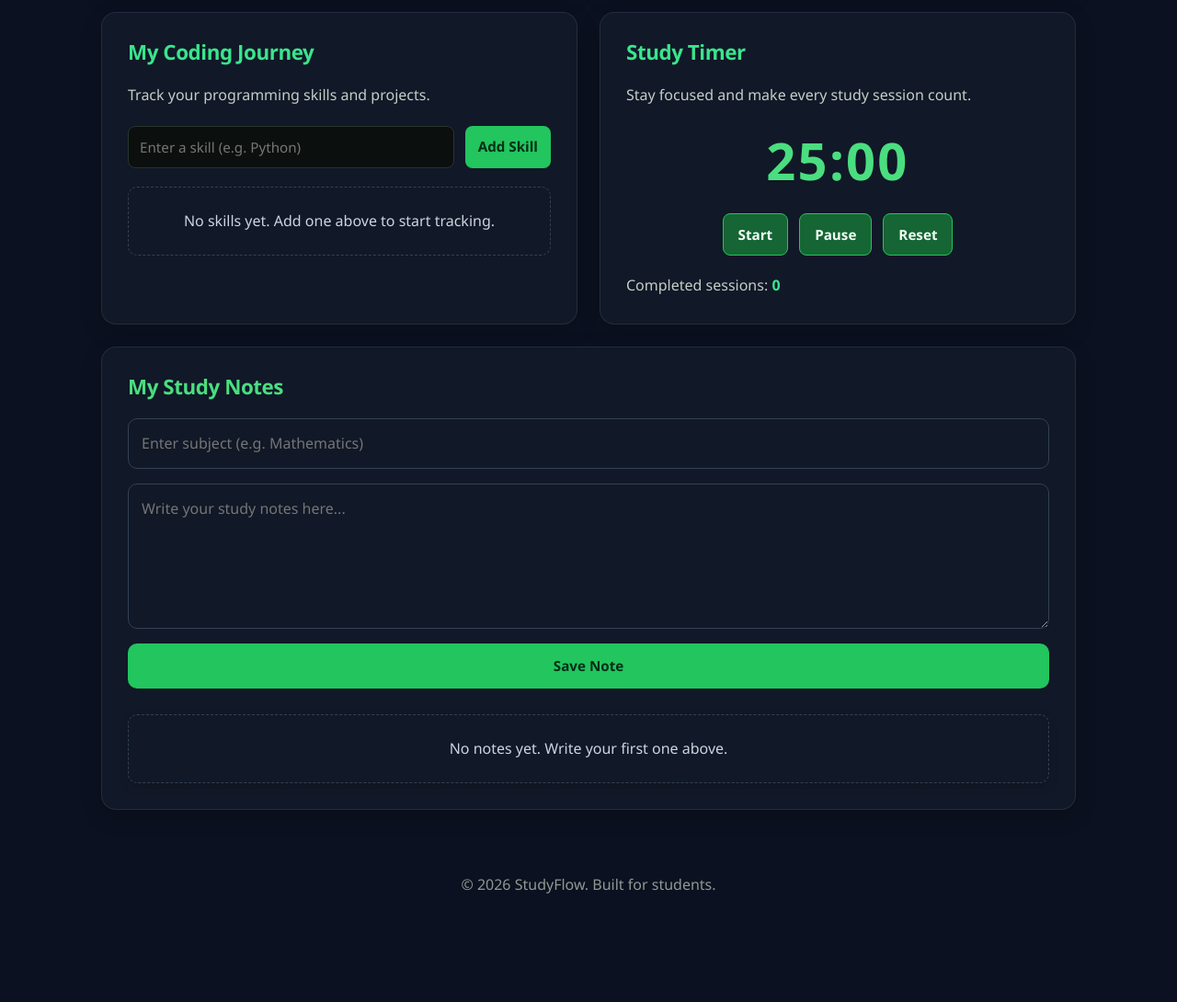
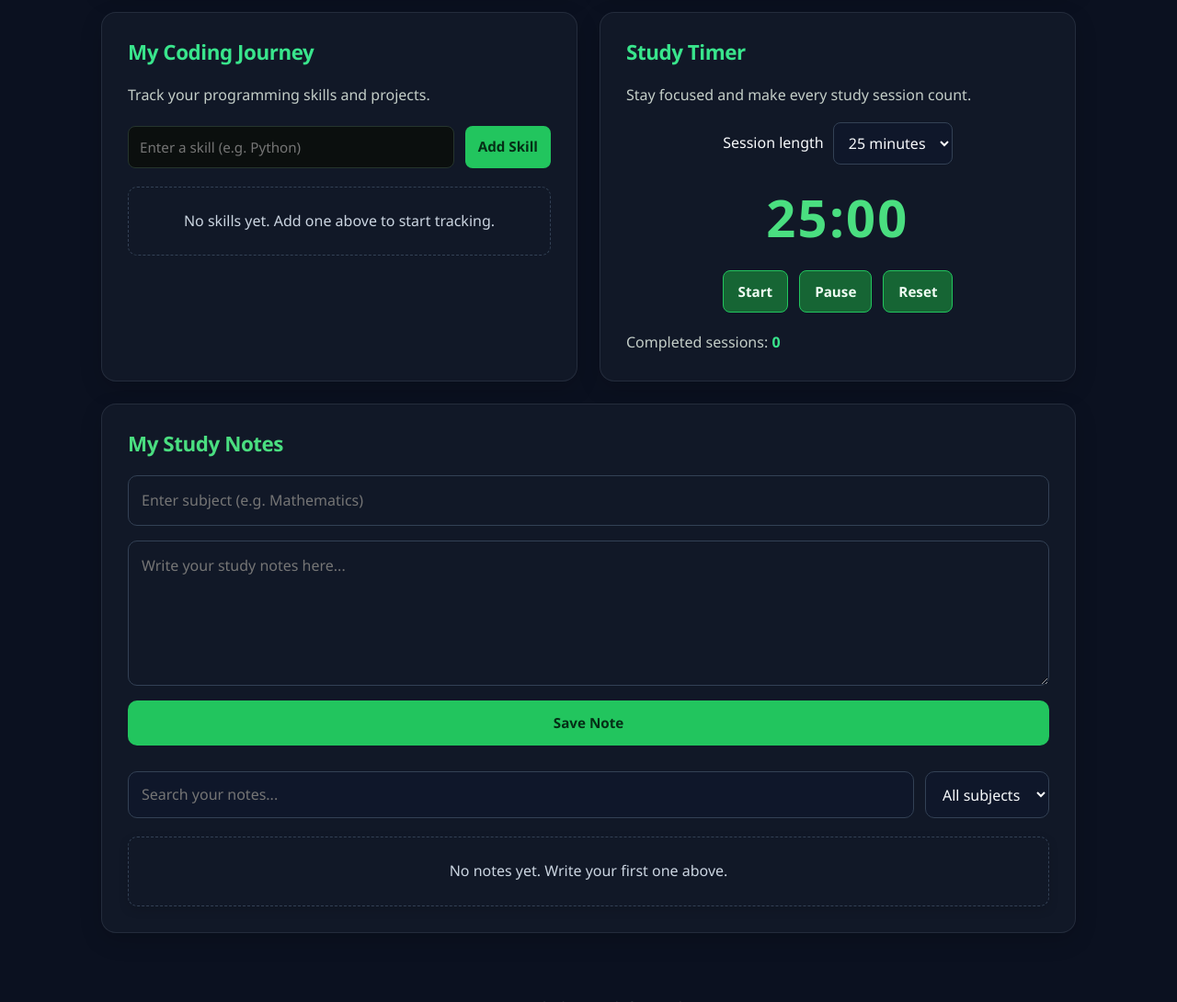
Before and after one commit to fountainodin/StudyFlow, a plain HTML site: page index.html in a window 1280 px wide. Shown: the part 840-1930 px from the top of the page at 92% size. Before the commit the page ends 1851 px from the top, so only its background shows below. Drawn offline with Linux system fonts and the light colour scheme.

Commit message:
add notes search and filter

```diff
--- a/index.html
+++ b/index.html
@@ -146,6 +146,15 @@
             <h2>Study Timer</h2>
 
             <p>Stay focused and make every study session count.</p>
+            <div class="timer-length">
+    <label for="timer-length">Session length</label>
+    <select id="timer-length">
+        <option value="15">15 minutes</option>
+        <option value="25">25 minutes</option>
+        <option value="45">45 minutes</option>
+        <option value="50">50 minutes</option>
+    </select>
+</div>
 
             <div id="timer">25:00</div>
 
@@ -193,6 +202,15 @@
 
         <button type="submit">Save Note</button>
     </form>
+    <div class="notes-tools">
+    <label for="notes-search" class="sr-only">Search notes</label>
+    <input type="search" id="notes-search" placeholder="Search your notes...">
+
+    <label for="notes-subject-filter" class="sr-only">Filter by subject</label>
+    <select id="notes-subject-filter">
+        <option value="all">All subjects</option>
+    </select>
+</div>
 
     <div id="notes-list"></div>
 </section>
--- a/script.js
+++ b/script.js
@@ -517,6 +517,82 @@ const notesList = getElement("notes-list");
 let notes = readArray("studyflow-notes");
 let editingNoteIndex = null;
 
+// Search and subject filter
+const notesSearch = getElement("notes-search");
+const notesSubjectFilter = getElement("notes-subject-filter");
+let noteSearchText = "";
+let noteSubject = "all";
+
+// Rebuilds the subject dropdown from the subjects your notes use
+function updateSubjectFilter() {
+    if (!notesSubjectFilter) {
+        return;
+    }
+
+    const subjects = [
+        ...new Set(
+            notes
+                .map((note) => (note.subject || "").trim())
+                .filter(Boolean)
+        )
+    ].sort((a, b) => a.localeCompare(b));
+
+    if (noteSubject !== "all" && !subjects.includes(noteSubject)) {
+        noteSubject = "all";
+    }
+
+    notesSubjectFilter.replaceChildren();
+
+    const allOption = document.createElement("option");
+    allOption.value = "all";
+    allOption.textContent = "All subjects";
+    notesSubjectFilter.appendChild(allOption);
+
+    subjects.forEach((subject) => {
+        const option = document.createElement("option");
+        option.value = subject;
+        option.textContent = subject;
+        notesSubjectFilter.appendChild(option);
+    });
+
+    notesSubjectFilter.value = noteSubject;
+}
+
+function noteMatchesFilters(note) {
+    const subject = (note.subject || "").trim();
+
+    if (noteSubject !== "all" && subject !== noteSubject) {
+        return false;
+    }
+
+    const query = noteSearchText.trim().toLowerCase();
+
+    if (query === "") {
+        return true;
+    }
+
+    return (
+        subject.toLowerCase().includes(query) ||
+        (note.text || "").toLowerCase().includes(query)
+    );
+}
+
+if (notesSearch) {
+    notesSearch.addEventListener("input", () => {
+        noteSearchText = notesSearch.value;
+        editingNoteIndex = null;
+        renderNotes();
+    });
+}
+
+if (notesSubjectFilter) {
+    notesSubjectFilter.addEventListener("change", () => {
+        noteSubject = notesSubjectFilter.value;
+        editingNoteIndex = null;
+        renderNotes();
+    });
+}
+
 function saveNotes() {
     saveArray("studyflow-notes", notes);
 }
@@ -526,9 +602,16 @@ function renderNotes() {
         return;
     }
 
+    updateSubjectFilter();
     notesList.replaceChildren();
 
     notes.forEach((note, index) => {
+        // Skip notes that don't match the search or subject filter.
+        // "index" still points to the note's real position, so Edit and Delete stay correct.
+        if (!noteMatchesFilters(note)) {
+            return;
+        }
+
         const noteCard = document.createElement("article");
         noteCard.className = "note-card";
 
@@ -632,10 +715,13 @@ function renderNotes() {
         notesList.appendChild(noteCard);
     });
 
-    if (notes.length === 0) {
+    if (notesList.children.length === 0) {
         const empty = document.createElement("div");
         empty.className = "empty-state";
-        empty.textContent = "No notes yet. Write your first one above.";
+        empty.textContent =
+            notes.length === 0
+                ? "No notes yet. Write your first one above."
+                : "No notes match your search.";
         notesList.appendChild(empty);
     }
 }
@@ -673,7 +759,6 @@ function updateDailyProgress() {
     const dailyCompletedElement = getElement("daily-completed");
     const dailyGoalElement = getElement("daily-goal");
     const progressBar = getElement("daily-progress-bar");
-    const progressTrack = document.querySelector(".progress-track");
     const progressMessage = getElement("daily-progress-message");
 
     const completedToday = tasks.filter((task) => {
@@ -696,18 +781,9 @@ function updateDailyProgress() {
         );
 
         progressBar.style.width = `${percentage}%`;
-    }
-
-    if (progressTrack) {
-        const percentage = Math.min(
-            100,
-            Math.round((completedToday / dailyGoal) * 100)
-        );
-
-        progressTrack.setAttribute("role", "progressbar");
-        progressTrack.setAttribute("aria-valuenow", String(percentage));
-        progressTrack.setAttribute("aria-valuemin", "0");
-        progressTrack.setAttribute("aria-valuemax", "100");
+        progressBar.setAttribute("aria-valuenow", String(percentage));
+        progressBar.setAttribute("aria-valuemin", "0");
+        progressBar.setAttribute("aria-valuemax", "100");
     }
 
     if (progressMessage) {
--- a/style.css
+++ b/style.css
@@ -1152,3 +1152,46 @@ nav a.active {
     background-color: var(--bg-input);
     border-color: var(--color-primary);
 }
+.timer-length {
+    display: flex;
+    justify-content: center;
+    align-items: center;
+    flex-wrap: wrap;
+    gap: 10px;
+    margin-top: 16px;
+}
+
+#timer-length {
+    padding: 10px 12px;
+    border: 1px solid var(--border-color);
+    border-radius: 8px;
+    background-color: var(--bg-input);
+    color: var(--text-main);
+    font: inherit;
+}
+.notes-tools {
+    display: flex;
+    flex-wrap: wrap;
+    gap: 12px;
+    margin-bottom: 20px;
+}
+
+#notes-search {
+    flex: 1;
+    min-width: 200px;
+    padding: 12px 14px;
+    border: 1px solid var(--border-color);
+    border-radius: 10px;
+    background-color: var(--bg-input);
+    color: var(--text-main);
+    font: inherit;
+}
+
+#notes-subject-filter {
+    padding: 12px 14px;
+    border: 1px solid var(--border-color);
+    border-radius: 10px;
+    background-color: var(--bg-input);
+    color: var(--text-main);
+    font: inherit;
+}
```
